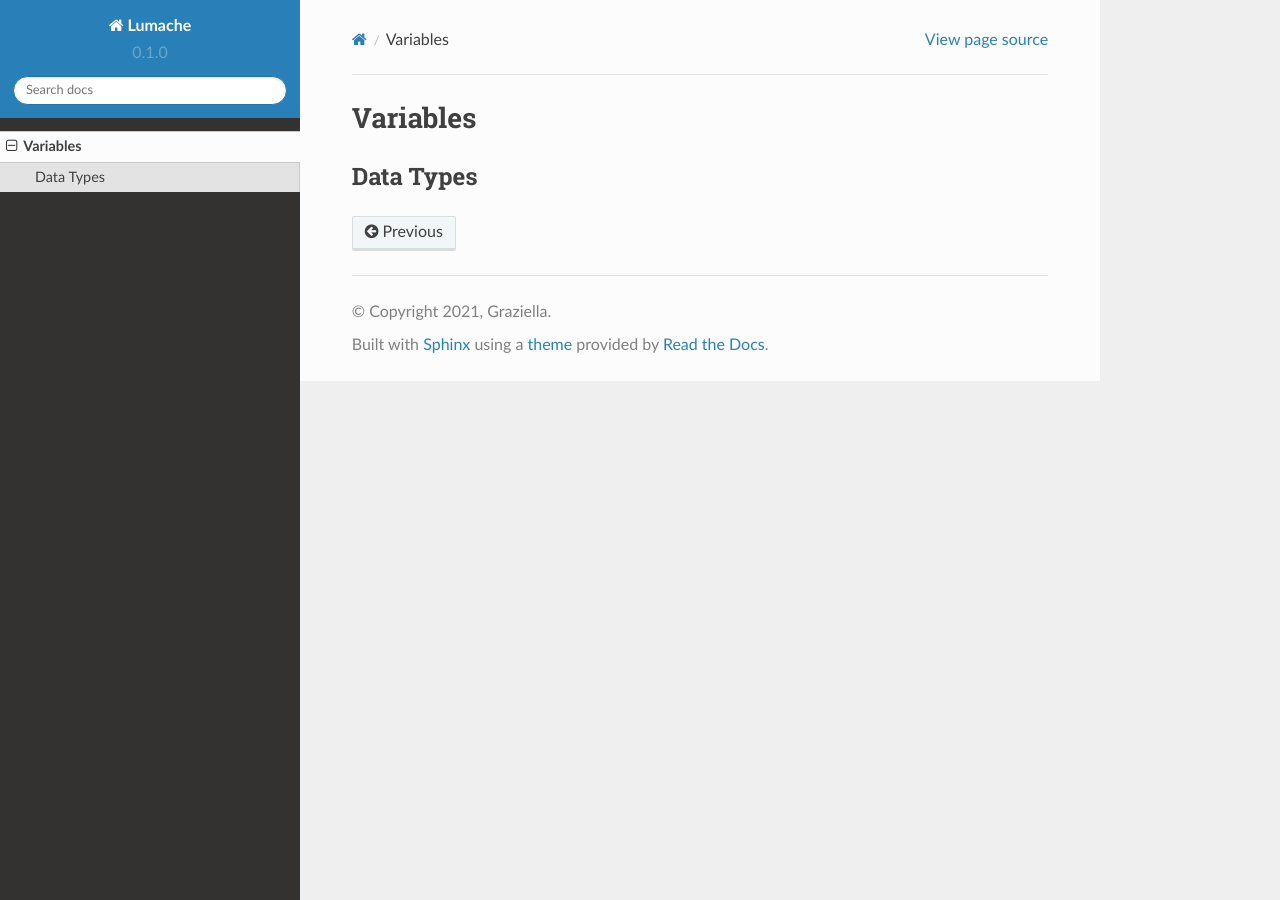
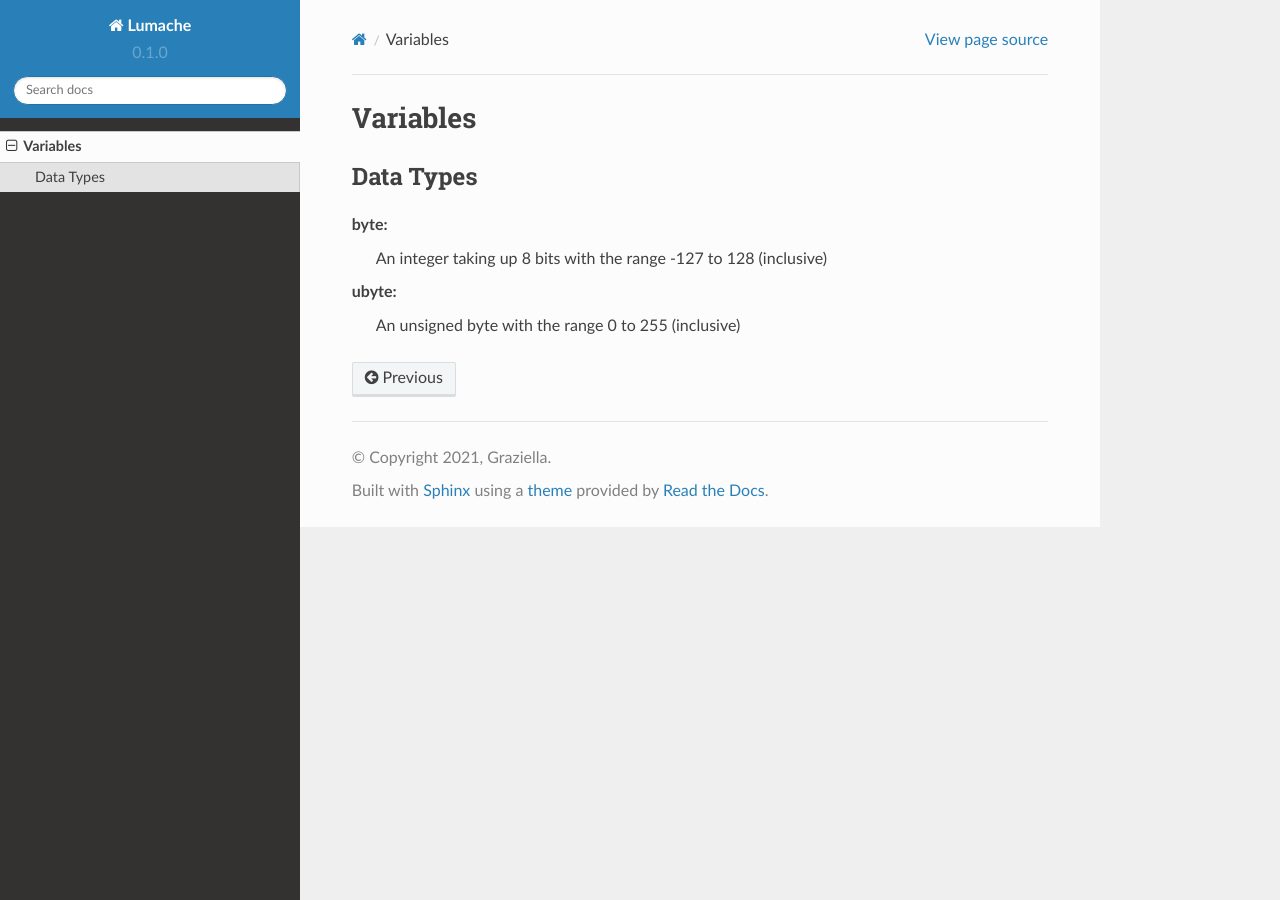
Before and after one commit to Robolta/Bismuth-Docs, a Sphinx documentation site: the page built from docs/source/variables.rst, in a window 1280 px wide. Built offline with Sphinx 7.4.7 and the Read the Docs theme 2.0.0, drawn with Linux system fonts in a browser that asks for light colours; pages that are not in the unit, such as notebooks, are missing from menus.

Commit message:
Update variables.rst

```diff
--- a/docs/source/variables.rst
+++ b/docs/source/variables.rst
@@ -3,3 +3,9 @@ Variables
 
 Data Types
 ----
+
+byte:
+  An integer taking up 8 bits with the range -127 to 128 (inclusive)
+
+ubyte:
+  An unsigned byte with the range 0 to 255 (inclusive)
```
